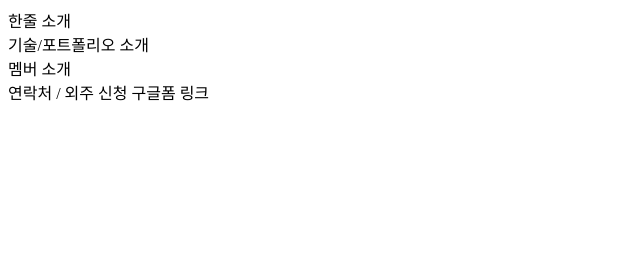
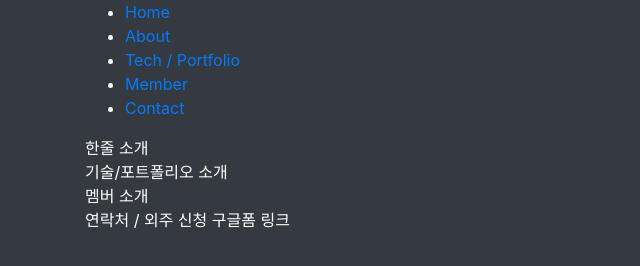
Before and after one commit to team-blackhole/team-blackhole, a plain HTML site: page index.html in a window 1280 px wide. Shown: the whole page, without its empty margins (0-640 px from the left). Drawn offline with nearby package versions, Linux system fonts and the light colour scheme.

Commit message:
feat: Add navigation

```diff
--- a/index.html
+++ b/index.html
@@ -3,11 +3,22 @@
 <head>
     <meta charset="UTF-8">
     <title>blackhole Software</title>
+    <link rel="stylesheet" href="https://maxcdn.bootstrapcdn.com/bootstrap/4.0.0-beta.2/css/bootstrap.min.css"
+          integrity="sha384-PsH8R72JQ3SOdhVi3uxftmaW6Vc51MKb0q5P2rRUpPvrszuE4W1povHYgTpBfshb" crossorigin="anonymous">
 </head>
-<body>
-<div>한줄 소개</div>
-<div>기술/포트폴리오 소개</div>
-<div>멤버 소개</div>
-<div>연락처 / 외주 신청 구글폼 링크</div>
+<body class="container bg-dark text-white">
+<nav>
+    <ul>
+        <li><a href="#">Home</a></li>
+        <li><a href="#about">About</a></li>
+        <li><a href="#tech">Tech / Portfolio</a></li>
+        <li><a href="#member">Member</a></li>
+        <li><a href="#contact">Contact</a></li>
+    </ul>
+</nav>
+<div id="about">한줄 소개</div>
+<div id="tech">기술/포트폴리오 소개</div>
+<div id="member">멤버 소개</div>
+<div id="contact">연락처 / 외주 신청 구글폼 링크</div>
 </body>
 </html>
```
